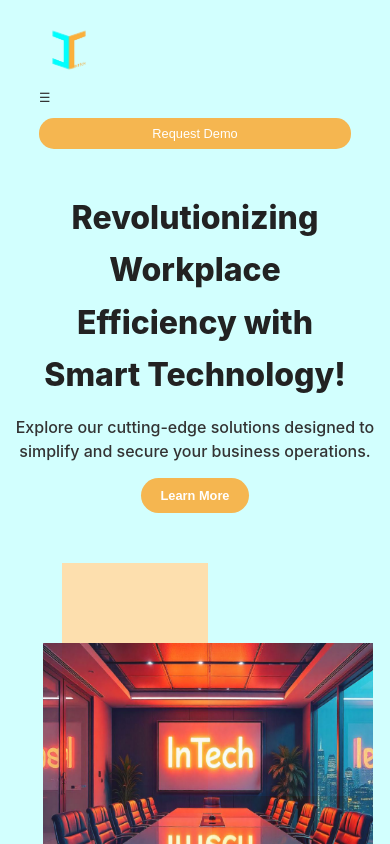
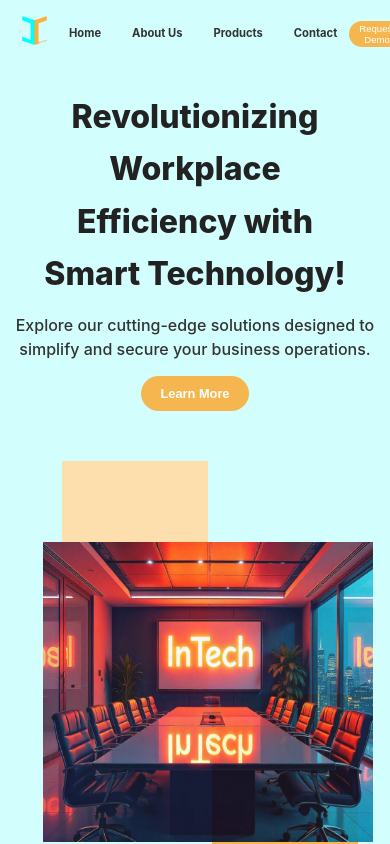
Before and after one commit to sinawatra/InTech_Company_Website, a React (Create React App) app: page / in a window 390 px wide. Shown: the top 844 px of the page. Built offline with nearby package versions, Linux system fonts and the light colour scheme.

Commit message:
Working nav bar

```diff
--- a/src/components/Footer.css
+++ b/src/components/Footer.css
@@ -5,12 +5,12 @@
   align-items: flex-start;
   background: #f5b650;
   color: white;
-  padding: 40px;
+  padding: 20px; /* Reduced padding for a more compact footer */
 }
 
 .footer-left {
   flex: 1;
-  font-size: 36px;
+  font-size: 28px; /* Smaller font size */
 }
 
 .footer-right {
@@ -25,19 +25,19 @@
 }
 
 .social-icons img {
-  width: 50px;
+  width: 40px; /* Reduced icon size */
   padding: 4px;
   cursor: pointer;
 }
 
 .quick-links ul {
-  list-style: none; /* Removes the default bullet points from the list */
-  padding: 0; /* Removes default padding for the unordered list */
-  margin: 0; /* Removes default margin for the unordered list */
+  list-style: none;
+  padding: 0;
+  margin: 0;
 }
 
 .quick-links ul li {
-  margin-bottom: 10px; /* Adds spacing between list items */
+  margin-bottom: 8px; /* Reduced margin for list items */
 }
 
 /* Responsive Design */
@@ -48,17 +48,59 @@
   }
 
   .footer-left {
-    text-align: center;
+    font-size: 24px; /* Smaller font size for smaller screens */
+    text-align: center; /* Reduced margin for compactness */
   }
 
   .footer-right {
     flex-direction: column;
     align-items: center;
+    width: 100%; /* Make sure right section takes full width */
+    padding: 5px 0; /* Reduced padding */
+  }
+
+  .quick-links,
+  .contact-info {
+    text-align: center;
+    margin-bottom: 8px; /* Reduced margin between sections */
+    font-size: 0.7rem; /* Smaller font size */
+  }
+
+  /* Adjust quick links to display in a row on smaller screens */
+  .quick-links ul {
+    display: flex;
+    justify-content: center;
+    gap: 12px; /* Space between list items */
+  }
+
+  .quick-links ul li {
+    margin-bottom: 0; /* Remove bottom margin for row layout */
   }
 
   .social-icons img {
-    width: 40px; /* Resize social icons */
+    width: 30px; /* Resize social icons further */
+    margin: 6px; /* Reduced margin between icons */
   }
 
+  /* Further adjustments for very small screens */
+  @media (max-width: 480px) {
+    .footer-left {
+      font-size: 20px; /* Even smaller font size */
+      font-weight: bolder; /* Bolder text for emphasis */
+    }
 
+    .quick-links,
+    .contact-info {
+      font-size: 0.6rem; /* Further reduced font size */
+      margin-bottom: 4px; /* Reduced gap */
+    }
+
+    .social-icons img {
+      width: 25px; /* Even smaller icons */
+    }
+
+    .quick-links ul li {
+      margin-bottom: 0; /* No margin for items in row */
+    }
+  }
 }
--- a/src/components/Header.css
+++ b/src/components/Header.css
@@ -1,6 +1,6 @@
 .header {
   display: flex;
-  justify-content: space-between;
+  justify-content: space-between; /* Keeps logo and nav links in a row */
   align-items: center;
   padding: 4px 60px; /* Adjusted for better spacing */
   background-color: rgba(210, 255, 254, 1);
@@ -13,6 +13,7 @@
   width: 60px;
   height: auto;
 }
+
 .nav-links :hover {
   color: #e67e00;
 }
@@ -20,16 +21,17 @@
 .nav-links {
   list-style: none;
   display: flex;
-  gap: 40px;
-  transition: transform 0.5s ease, opacity 0.3s ease; /* Smooth transition for showing/hiding */
+  gap: 40px; /* Space between nav items */
+  transition: transform 0.5s ease, opacity 0.3s ease;
 }
 
 .nav-links li {
-  font-size: 1rem;
+  font-size: 0.8rem; /* Smaller font size for nav links */
   font-weight: bold;
   color: #333;
   cursor: pointer;
   transition: color 0.3s ease;
+  white-space: nowrap; /* Prevent text from breaking */
 }
 
 .nav-links li:hover {
@@ -51,66 +53,52 @@
   background-color: #e67e00;
 }
 
-/* Hamburger Menu Styling */
-.menu-toggle {
-  display: none;
-  font-size: 1.5rem;
-  cursor: pointer;
-  color: #333;
-}
+/* Media Queries for Smaller Screens */
 
 @media (max-width: 768px) {
   .header {
-    flex-direction: column;
-    align-items: flex-start;
-    padding: 20px 10%;
-  }
-  .nav-links :hover {
-    color: #e67e00;
+    flex-direction: row; /* Keep elements in a row layout */
+    justify-content: space-between;
+    padding: 6px 12px; /* Reduced padding for compactness */
   }
 
+  /* Display 4 buttons in a single row */
   .nav-links {
-    display: none; /* Initially hidden */
-    flex-direction: column; /* Stack items vertically */
-    width: 100%;
-    background-color: rgba(210, 255, 254, 1); /* Same background as the header */
-    padding: 10px 0;
-    gap: 20px;
-    position: absolute;
-    top: 60px;
-    left: 0;
-    z-index: 999;
+    display: flex; /* Flexbox for layout */
+    justify-content: space-between;
+    gap: 7px; /* Reduced gap for better alignment */
+    width: 80%; /* Adjust width for better fit */
+    padding: 1px 0;
+    background-color: rgba(210, 255, 254, 1);
   }
 
-  .nav-links.active {
-    display: flex; /* Show navigation links when active */
-  }
-
-  .menu-toggle {
-    display: block; /* Show hamburger menu on smaller screens */
+  .nav-links li {
+    font-size: 0.8rem; /* Smaller font size */
+    flex: 1; /* Flex items evenly distribute */
+    text-align: center; /* Center text inside links */
+    padding: 2px;
   }
 
   .request-demo {
-    width: 100%; /* Full width button for smaller screens */
-    margin-top: 10px;
-    text-align: center;
+    width: auto;
+    font-size: 0.8rem; /* Smaller button font size */
+    padding: 5px 13px;
   }
 }
 
 @media (max-width: 480px) {
   .logo img {
-    width: 60px; /* Adjust logo size for very small screens */
+    width: 45px; /* Adjust logo size for smaller screens */
+  }
+
+  .nav-links li {
+    font-size: 0.7rem; /* Smaller font size */
   }
 
   .request-demo {
-    font-size: 0.8rem; /* Smaller button font size */
-    padding: 8px 15px; /* Compact padding */
+    font-size: 0.6rem; /* Smaller button font size */
+    padding: 2px 10px; /* Compact padding */
   }
 
-  .menu-toggle {
-    font-size: 0.8rem; /* Smaller toggle font size for compact view */
-  }
-  .nav-links :hover {
-    color: #e67e00;
-  }
+
 }
--- a/src/components/Header.js
+++ b/src/components/Header.js
@@ -1,29 +1,15 @@
-import React, { useState } from 'react';
+import React from 'react';
 import './Header.css';
 import logo from './Images/logo.png'; // Adjust the path as necessary
 
 function Header() {
-  const [menuOpen, setMenuOpen] = useState(false);
-
-  const toggleMenu = () => {
-    setMenuOpen(!menuOpen);
-  };
-
   return (
     <header className="header">
       <div className="logo">
         <img src={logo} alt="Company Logo" />
       </div>
-      {/* Hamburger Menu */}
-      <div
-        className={`menu-toggle ${menuOpen ? 'active' : ''}`}
-        onClick={toggleMenu}
-        aria-label="Toggle Navigation Menu"
-      >
-        ☰
-      </div>
       <nav>
-        <ul className={`nav-links ${menuOpen ? 'active' : ''}`}>
+        <ul className="nav-links">
           <li><a href="#hero-section" className="nav-link">Home</a></li>
           <li><a href="#about" className="nav-link">About Us</a></li>
           <li><a href="#solution" className="nav-link">Products</a></li>
```
